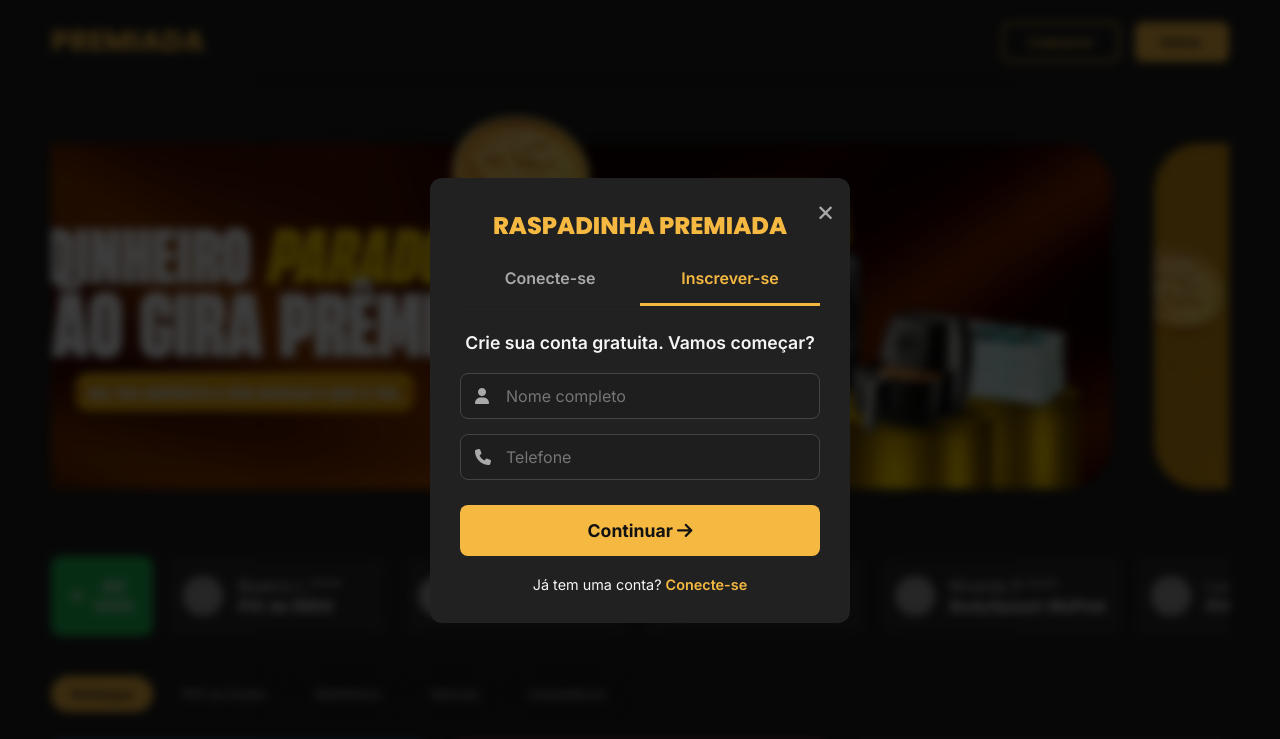
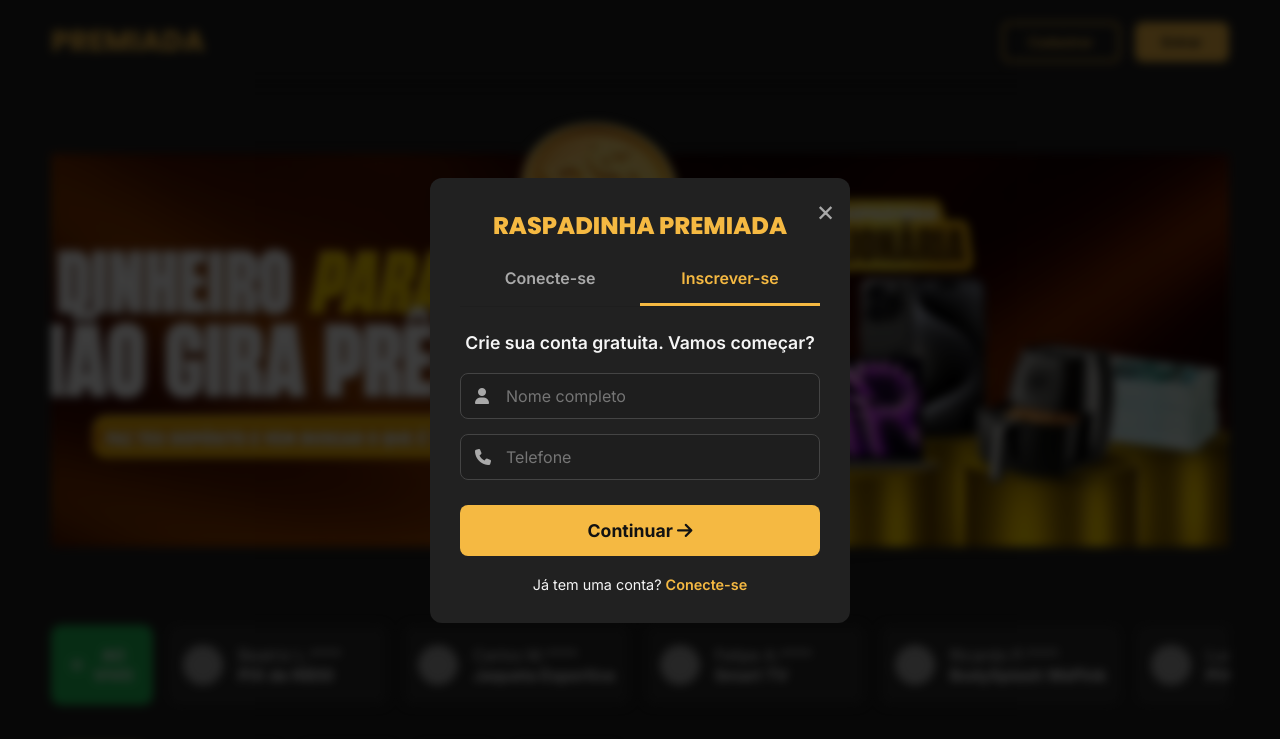
Before and after one commit to Bielseba/raspadinhadasorte, a plain HTML site: page index.html in a window 1280 px wide. Shown: the top 739 px of the page. Drawn offline with Linux system fonts and the light colour scheme; grey boxes are pictures that could not be loaded.

Commit message:
Update index.html

```diff
--- a/index.html
+++ b/index.html
@@ -92,30 +92,29 @@
         .dropdown-menu a i { width: 20px; text-align: center; }
 
         /* --- CARROSSEL E SEÇÃO AO VIVO --- */
-        /* INÍCIO DA ALTERAÇÃO: Estilos do Carrossel */
         .carousel-container {
             width: 100%;
             border-radius: 15px;
             margin-bottom: 30px;
             overflow: hidden;
             position: relative;
-            aspect-ratio: 1341 / 481; /* Força a proporção do banner */
         }
+        /* INÍCIO DA ALTERAÇÃO: CSS do Carrossel */
         .carousel-track {
             display: flex;
-            height: 100%;
+            /* height: 100%; <- REMOVIDO */
             transition: transform 0.5s ease-in-out;
         }
         .carousel-slide {
             min-width: 100%;
             flex-shrink: 0;
-            height: 100%;
+            /* height: 100%; <- REMOVIDO */
         }
         .carousel-slide img {
             width: 100%;
-            height: 100%;
-            object-fit: cover; /* Garante que a imagem cubra o espaço sem distorcer */
-            display: block;
+            height: auto; /* Garante que a imagem mantenha a proporção */
+            display: block; /* Remove espaço extra abaixo da imagem */
+            vertical-align: middle; /* Alinhamento vertical para evitar problemas de layout */
         }
         /* FIM DA ALTERAÇÃO */
         .carousel-dots {
```
